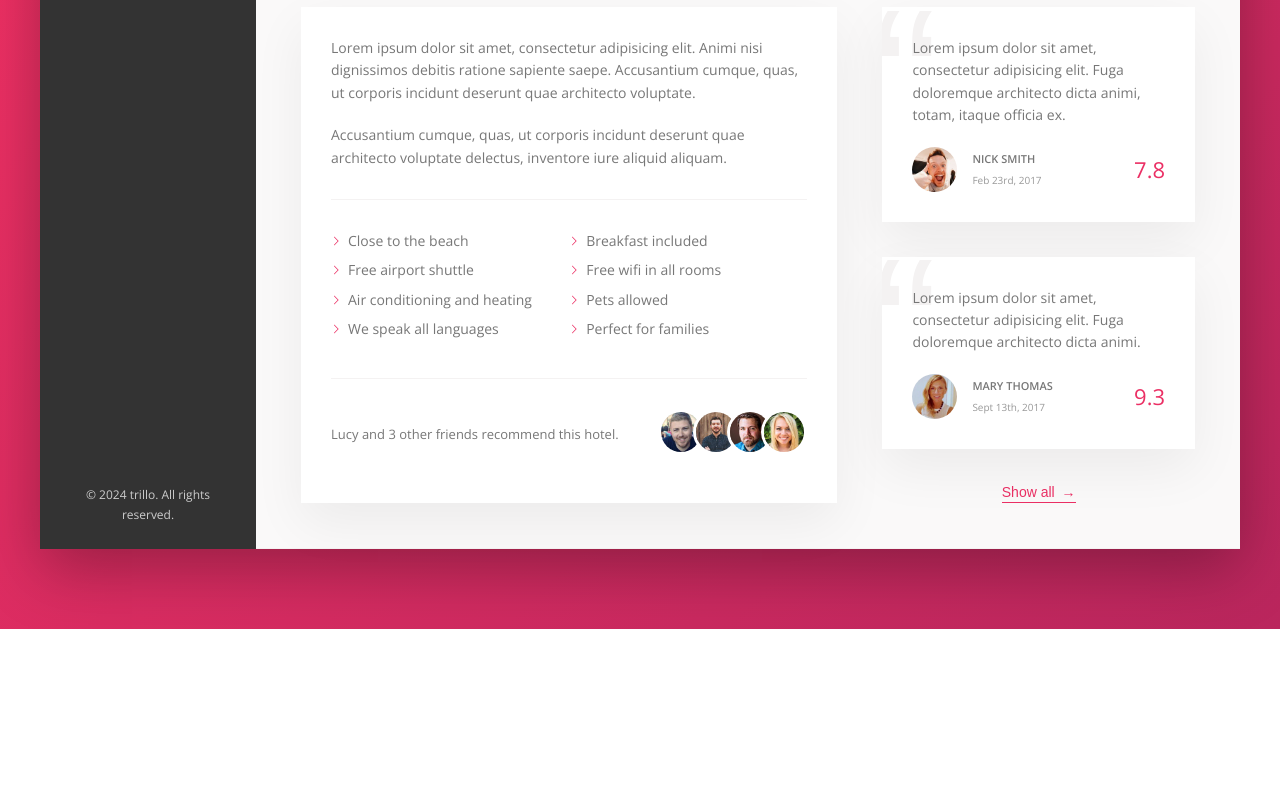
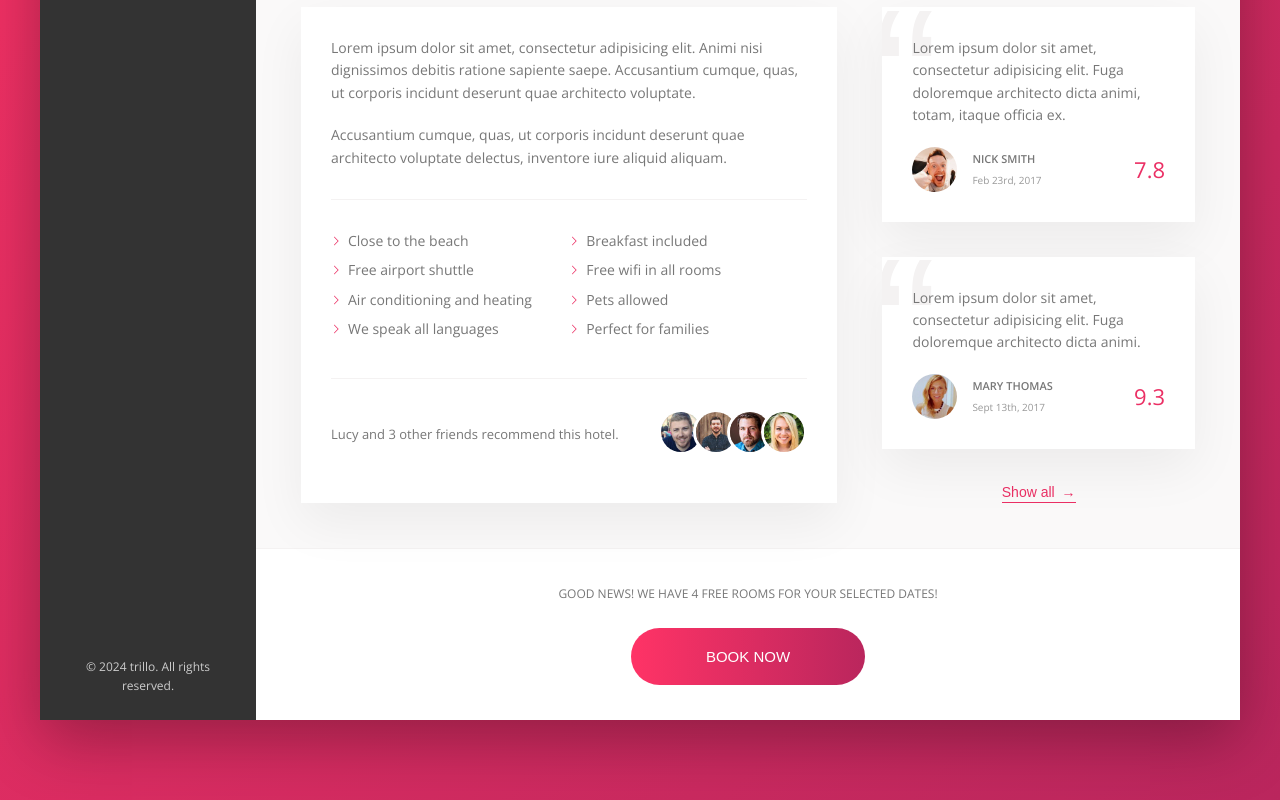
Before and after one commit to trungnd19/flexbox-page, a website: page index.html in a window 1280 px wide. Shown: the part 640-1440 px from the top of the page. Before the commit the page ends 1269 px from the top, so only its background shows below. Drawn offline with nearby package versions, Linux system fonts and the light colour scheme.

Commit message:
feat: add hover button to show different button text effect

```diff
--- a/index.html
+++ b/index.html
@@ -202,6 +202,16 @@
                             <button class="btn-inline">Show all <span>&rarr;</span></button>
                         </div>
                     </div>
+
+                    <div class="cta">
+                        <h2 class="cta__book-now">
+                            Good news! We have 4 free rooms for your selected dates!
+                        </h2>
+                        <button class="btn">
+                            <span class="btn__visible">Book now</span>
+                            <span class="btn__invisible">Only 4 rooms left</span>
+                        </button>
+                    </div>
                 </main>
             </div>
         </div>
--- a/sass/_components.scss
+++ b/sass/_components.scss
@@ -35,16 +35,18 @@
     }
 
     // select the sibling of the selected input (2 thẻ con ngang hàng)
-    &__input:focus + &__button {
+    &__input:focus+&__button {
         background-color: var(--color-grey-light-3);
     }
 
     &__button {
         border: none;
         background-color: var(--color-grey-light-2);
+
         &:focus {
             outline: none;
         }
+
         &:active {
             transform: translateY(2px);
         }
@@ -64,7 +66,7 @@
     align-items: center;
     align-self: stretch;
 
-    & > * {
+    &>* {
         height: 100%;
         padding: 0 2rem;
         cursor: pointer;
@@ -72,7 +74,7 @@
         align-items: center;
     }
 
-    & > *:hover {
+    &>*:hover {
         background-color: var(--color-grey-light-2);
     }
 
@@ -86,9 +88,7 @@
         fill: var(--color-grey-dark-2)
     }
 
-    &__user {
-
-    }
+    &__user {}
 
     &__notifications {
         font-size: .8rem;
@@ -120,6 +120,7 @@
 
     &__item {
         position: relative;
+
         &:not(:last-child) {
             margin-bottom: .5rem;
         }
@@ -135,7 +136,7 @@
         height: 100%;
 
         transform: scaleY(0);
-        transition: transform .2s, width .3s cubic-bezier(1,0,0,1) .2s, background-color .1s;
+        transition: transform .2s, width .3s cubic-bezier(1, 0, 0, 1) .2s, background-color .1s;
         // transform-origin: bottom;
     }
 
@@ -183,6 +184,7 @@
 ///////////////////// Gallery
 .gallery {
     display: flex;
+
     &__photo {
         width: 100%;
         display: block;
@@ -195,7 +197,8 @@
     display: flex;
     justify-content: center;
     align-items: center;
-    border-bottom: var(--line);;
+    border-bottom: var(--line);
+    ;
 
     &__heading {
         font-size: 2.25rem;
@@ -211,7 +214,8 @@
         display: flex;
     }
 
-    &__icon-star, &__icon-location {
+    &__icon-star,
+    &__icon-location {
         width: 1.75rem;
         height: 1.75rem;
         fill: var(--color-primary)
@@ -287,7 +291,7 @@
 
     50% {
         transform: scale(1.05);
-    box-shadow: 0 1rem 4rem rgba(0,0,0,.25);
+        box-shadow: 0 1rem 4rem rgba(0, 0, 0, .25);
     }
 
     100% {
@@ -300,6 +304,7 @@
 .paragraph:not(:last-of-type) {
     margin-bottom: 2rem;
 }
+
 //////////////// List
 .list {
     list-style: none;
@@ -331,6 +336,7 @@
         mask-size: cover;
     }
 }
+
 //////////////// Recommend
 .recommend {
     font-size: 1.3rem;
@@ -339,13 +345,9 @@
     align-items: center;
     justify-content: space-between;
 
-    &__count {
+    &__count {}
 
-    }
-
-    &__friends {
-
-    }
+    &__friends {}
 
     &__photo {
         box-sizing: content-box;
@@ -426,3 +428,66 @@
 
     }
 }
+
+.cta {
+    padding: 3.5rem 0;
+    text-align: center;
+
+    &__book-now {
+        font-size: 1.2rem;
+        font-weight: 300;
+        text-transform: uppercase;
+        margin-bottom: 2.5rem;
+    }
+}
+
+.btn {
+    font-size: 1.5rem;
+    font-weight: 300;
+    text-transform: uppercase;
+    border-radius: 100px;
+    border: none;
+    background-image: linear-gradient(to right, var(--color-primary-light), var(--color-primary-dark));
+    color: #fff;
+    position: relative;
+    overflow: hidden; // element outside of the button => will disappear
+    cursor: pointer;
+
+    &>* {
+        display: inline-block;
+        // set to height and width of parent element
+        height: 100%;
+        width: 100%;
+        transition: all .2s;
+    }
+
+    &__visible {
+        display: inline-block;
+        padding: 2rem 7.5rem;
+    }
+
+    &__invisible {
+        display: inline-block;
+        position: absolute;
+        padding: 2rem;
+        left: 0;
+        top: -100%;
+    }
+
+    &:hover {
+        background-image: linear-gradient(to left, var(--color-primary-light), var(--color-primary-dark));
+    }
+
+    &:hover &__visible {
+        transform: translateY(100%); // Nếu không dùng position absolute thì dùng translateY
+    }
+
+    &:hover &__invisible {
+        top: 0;
+    }
+
+    &:focus {
+        outline: none;
+        animation: pulsate 1s infinite;
+    }
+}
```
Also changed, not shown: css/style.css. Lines whose indentation alone changed are shown as unchanged.
